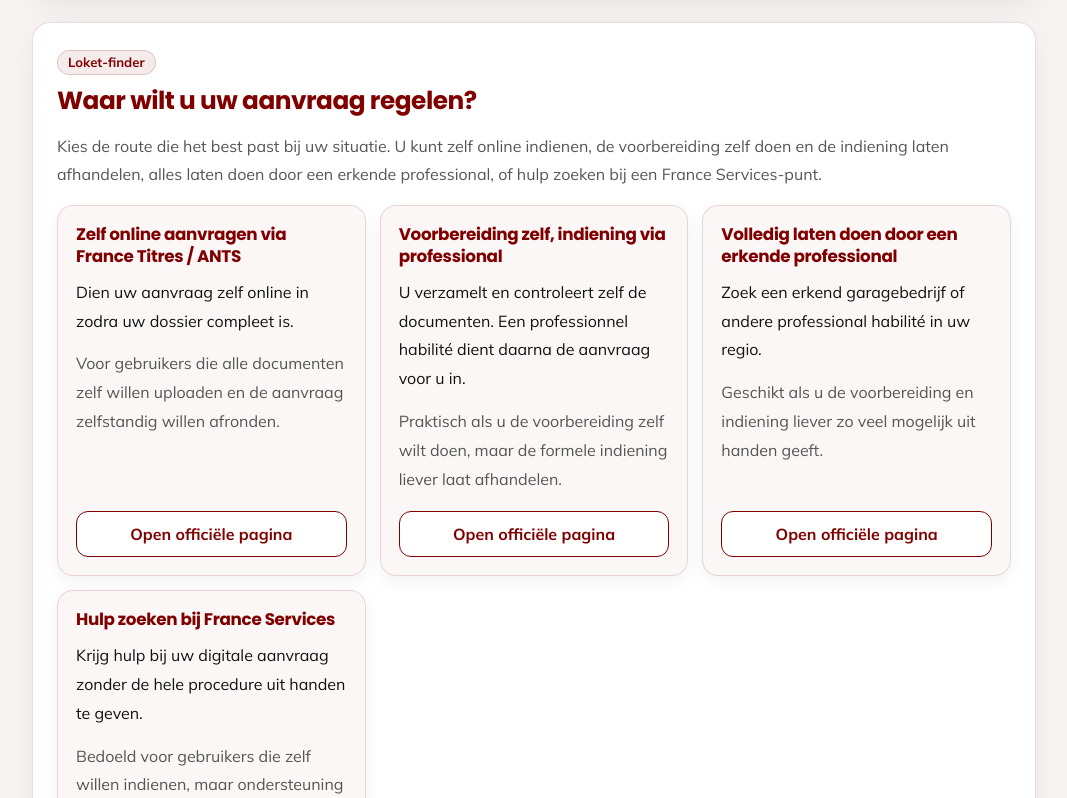
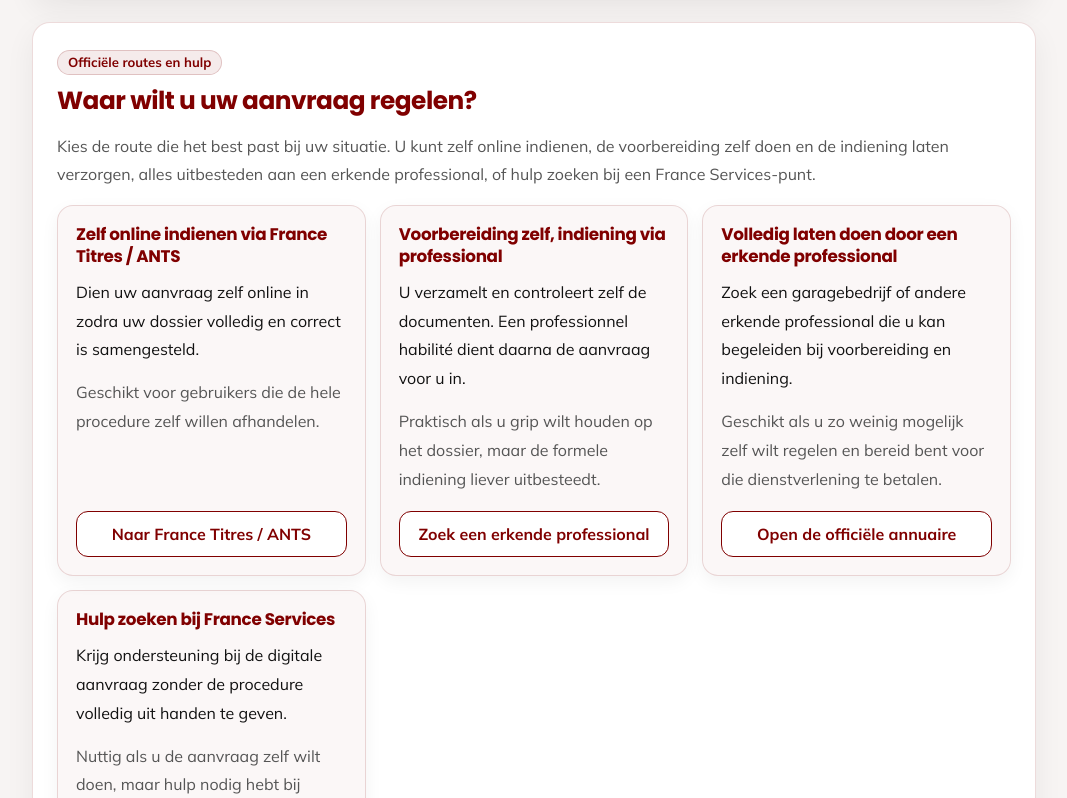
Before and after one commit to antonnoe/fr-auto-import-tool, a Next.js app: page / in a window 1280 px wide. Shown: the part 2022-2820 px from the top of the page, without its empty margins (106-1173 px from the left). Built offline with nearby package versions, Linux system fonts and the light colour scheme.

Commit message:
Update text and descriptions in ApplicationRouteLinks

```diff
--- a/src/components/ApplicationRouteLinks.tsx
+++ b/src/components/ApplicationRouteLinks.tsx
@@ -1,49 +1,51 @@
-import React from 'react';
-
 const options = [
   {
-    title: 'Zelf online aanvragen via France Titres / ANTS',
+    title: 'Zelf online indienen via France Titres / ANTS',
     description:
-      'Dien uw aanvraag zelf online in zodra uw dossier compleet is.',
+      'Dien uw aanvraag zelf online in zodra uw dossier volledig en correct is samengesteld.',
     subtext:
-      'Voor gebruikers die alle documenten zelf willen uploaden en de aanvraag zelfstandig willen afronden.',
-    href: 'https://immatriculation.ants.gouv.fr/'
+      'Geschikt voor gebruikers die de hele procedure zelf willen afhandelen.',
+    href: 'https://immatriculation.ants.gouv.fr/',
+    cta: 'Naar France Titres / ANTS'
   },
   {
     title: 'Voorbereiding zelf, indiening via professional',
     description:
       'U verzamelt en controleert zelf de documenten. Een professionnel habilité dient daarna de aanvraag voor u in.',
     subtext:
-      'Praktisch als u de voorbereiding zelf wilt doen, maar de formele indiening liever laat afhandelen.',
-    href: 'https://immatriculation.ants.gouv.fr/services-et-formulaires/geolocaliser-des-professionnels-habilites-a-limmatriculation'
+      'Praktisch als u grip wilt houden op het dossier, maar de formele indiening liever uitbesteedt.',
+    href: 'https://immatriculation.ants.gouv.fr/services-et-formulaires/geolocaliser-des-professionnels-habilites-a-limmatriculation',
+    cta: 'Zoek een erkende professional'
   },
   {
     title: 'Volledig laten doen door een erkende professional',
     description:
-      'Zoek een erkend garagebedrijf of andere professional habilité in uw regio.',
+      'Zoek een garagebedrijf of andere erkende professional die u kan begeleiden bij voorbereiding en indiening.',
     subtext:
-      'Geschikt als u de voorbereiding en indiening liever zo veel mogelijk uit handen geeft.',
-    href: 'https://immatriculation.ants.gouv.fr/services-et-formulaires/geolocaliser-des-professionnels-habilites-a-limmatriculation'
+      'Geschikt als u zo weinig mogelijk zelf wilt regelen en bereid bent voor die dienstverlening te betalen.',
+    href: 'https://immatriculation.ants.gouv.fr/services-et-formulaires/geolocaliser-des-professionnels-habilites-a-limmatriculation',
+    cta: 'Open de officiële annuaire'
   },
   {
     title: 'Hulp zoeken bij France Services',
     description:
-      'Krijg hulp bij uw digitale aanvraag zonder de hele procedure uit handen te geven.',
+      'Krijg ondersteuning bij de digitale aanvraag zonder de procedure volledig uit handen te geven.',
     subtext:
-      'Bedoeld voor gebruikers die zelf willen indienen, maar ondersteuning nodig hebben bij formulieren, scans of online stappen.',
-    href: 'https://www.france-services.gouv.fr/le-reseau'
+      'Nuttig als u de aanvraag zelf wilt doen, maar hulp nodig hebt bij formulieren, scans of online stappen.',
+    href: 'https://www.france-services.gouv.fr/le-reseau',
+    cta: 'Zoek een France Services-punt'
   }
 ];
 
 export function ApplicationRouteLinks() {
   return (
     <section className="card">
-      <span className="badge">Loket-finder</span>
+      <span className="badge">Officiële routes en hulp</span>
       <h2>Waar wilt u uw aanvraag regelen?</h2>
       <p className="muted">
         Kies de route die het best past bij uw situatie. U kunt zelf online
-        indienen, de voorbereiding zelf doen en de indiening laten afhandelen,
-        alles laten doen door een erkende professional, of hulp zoeken bij een
+        indienen, de voorbereiding zelf doen en de indiening laten verzorgen,
+        alles uitbesteden aan een erkende professional, of hulp zoeken bij een
         France Services-punt.
       </p>
 
@@ -58,8 +60,9 @@ export function ApplicationRouteLinks() {
               href={option.href}
               target="_blank"
               rel="noreferrer"
+              aria-label={option.title}
             >
-              Open officiële pagina
+              {option.cta}
             </a>
           </article>
         ))}
```
